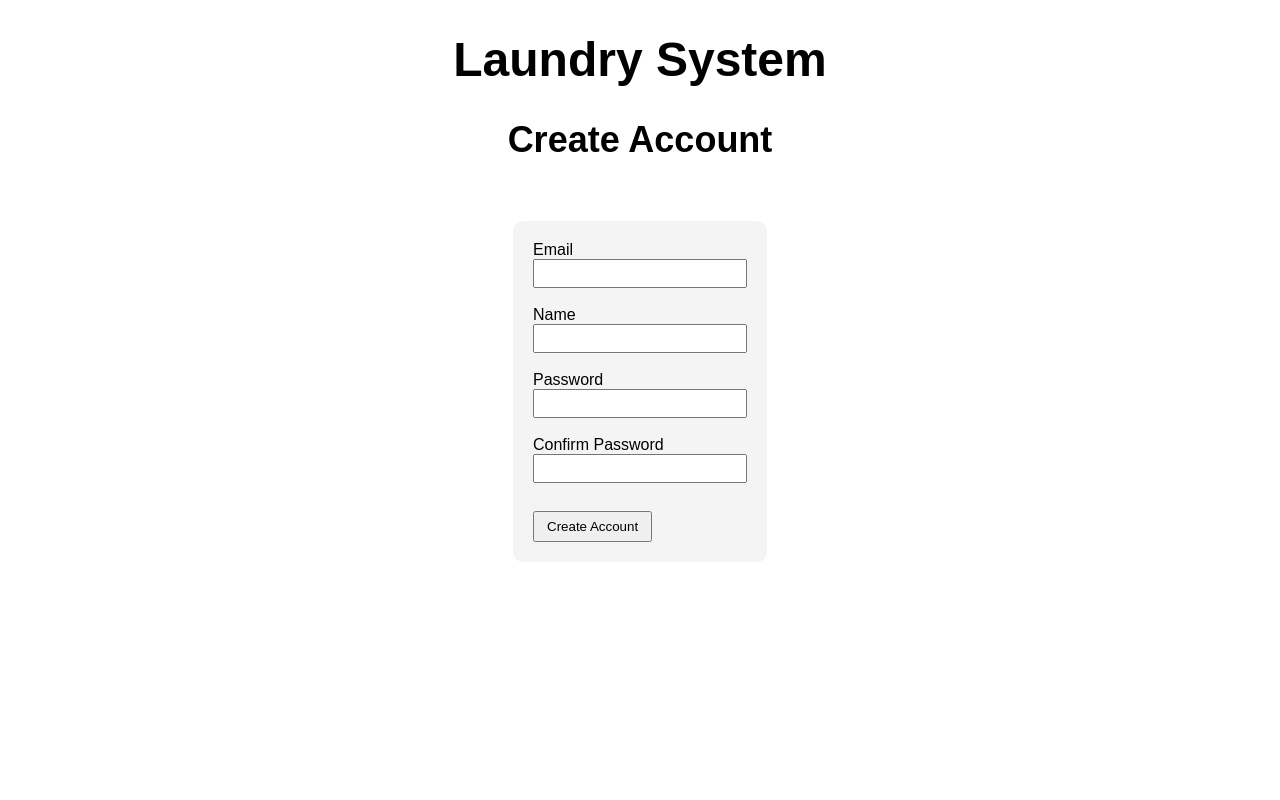
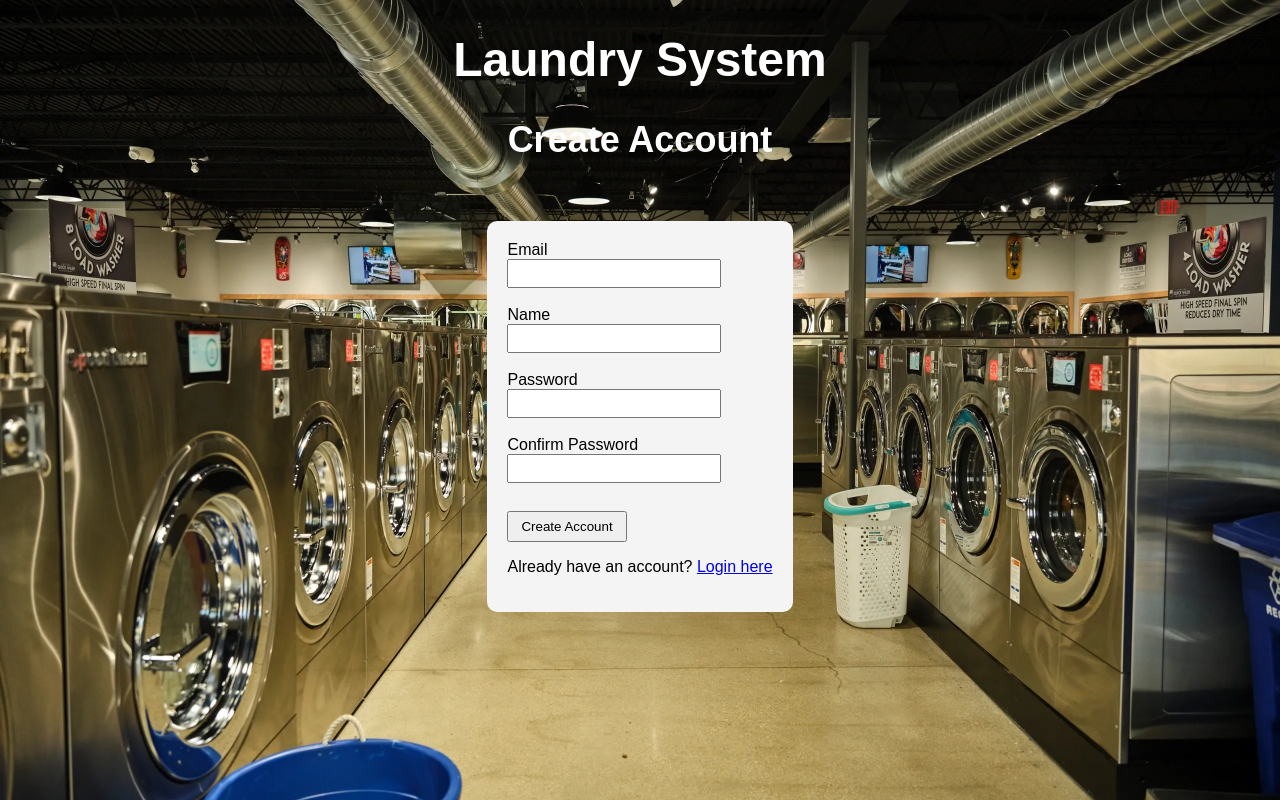
Before and after one commit to jgoulas-star/laundry_system, a PHP site: page /register.php in a window 1280 px wide. Run offline with PHP 8.4, Linux system fonts and the light colour scheme.

Commit message:
Add files via upload

```diff
--- a/register.php
+++ b/register.php
@@ -68,13 +68,15 @@ if ($_SERVER["REQUEST_METHOD"] == "POST") {
 <html>
 <head>
 
-<title>Create Account</title>
+<title style="color:white;">Create Account</title>
 
 <style>
 
 body{
     text-align:center;
     font-family: Arial;
+    background: url('images/laundry.jpg') no-repeat center center fixed;
+    background-size: cover;
 }
 
 h1{
@@ -116,8 +118,8 @@ button{
 
 <body>
 
-<h1>Laundry System</h1>
-<h2>Create Account</h2>
+<h1 style="color:white;">Laundry System</h1>
+<h2 style="color:white;">Create Account</h2>
 
 <?php
 if(isset($error) && $error != ""){
@@ -141,6 +143,10 @@ if(isset($error) && $error != ""){
 
 <button type="submit">Create Account</button>
 
+<p>Already have an account?
+    <a href="login.php">Login here</a>
+</p>
+
 </form>
 
 </body>
```
